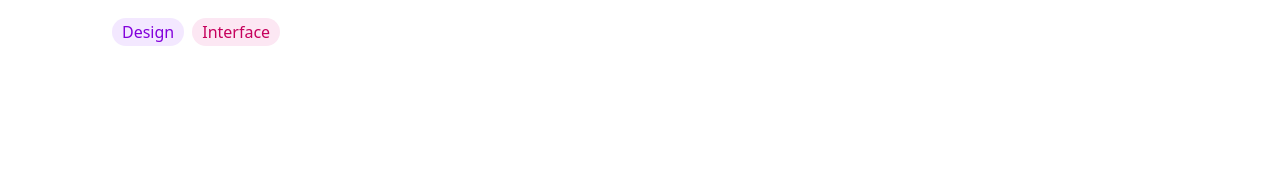
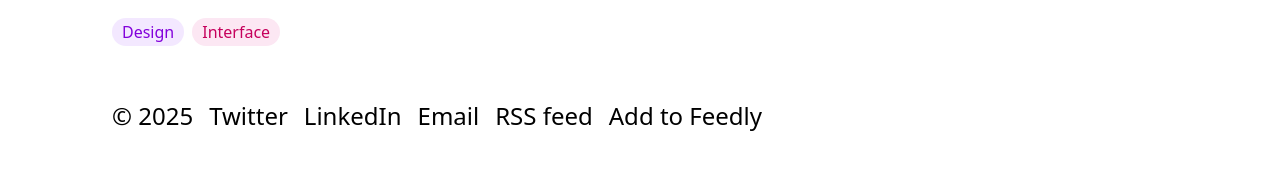
Before and after one commit to RaghadDeveloper/task-6-adv, a React (Vite) app: page / in a window 1280 px wide. Shown: the part 3510-3680 px from the top of the page. Before the commit the page ends 3608 px from the top, so only its background shows below. Built offline with nearby package versions, Linux system fonts and the light colour scheme.

Commit message:
feat: add Footer component to Layout

```diff
--- /dev/null
+++ b/src/components/Footer.tsx
@@ -0,0 +1,14 @@
+const Footer = () => {
+  return (
+    <footer className="flex gap-4 text-2xl py-7.5 flex-col-reverse justify-centerw items-center flex-wrap sm:flex-row    ">
+      <p>&copy; {new Date().getFullYear()}</p>
+      <a href="https://twitter.com/">Twitter</a>
+      <a href="https://www.linkedin.com/">LinkedIn</a>
+      <a href="/">Email</a>
+      <a href="/">RSS feed</a>
+      <a href="/">Add to Feedly</a>
+    </footer>
+  );
+};
+
+export default Footer;
--- a/src/pages/Layout.tsx
+++ b/src/pages/Layout.tsx
@@ -1,11 +1,13 @@
 import { Outlet } from "react-router-dom";
 import Navbar from "../components/Navbar";
+import Footer from "../components/Footer";
 
 const Layout = () => {
   return (
     <section className="p-5 lg:py-7 lg:px-28 relative">
       <Navbar />
       <Outlet />
+      <Footer />
     </section>
   );
 };
```
